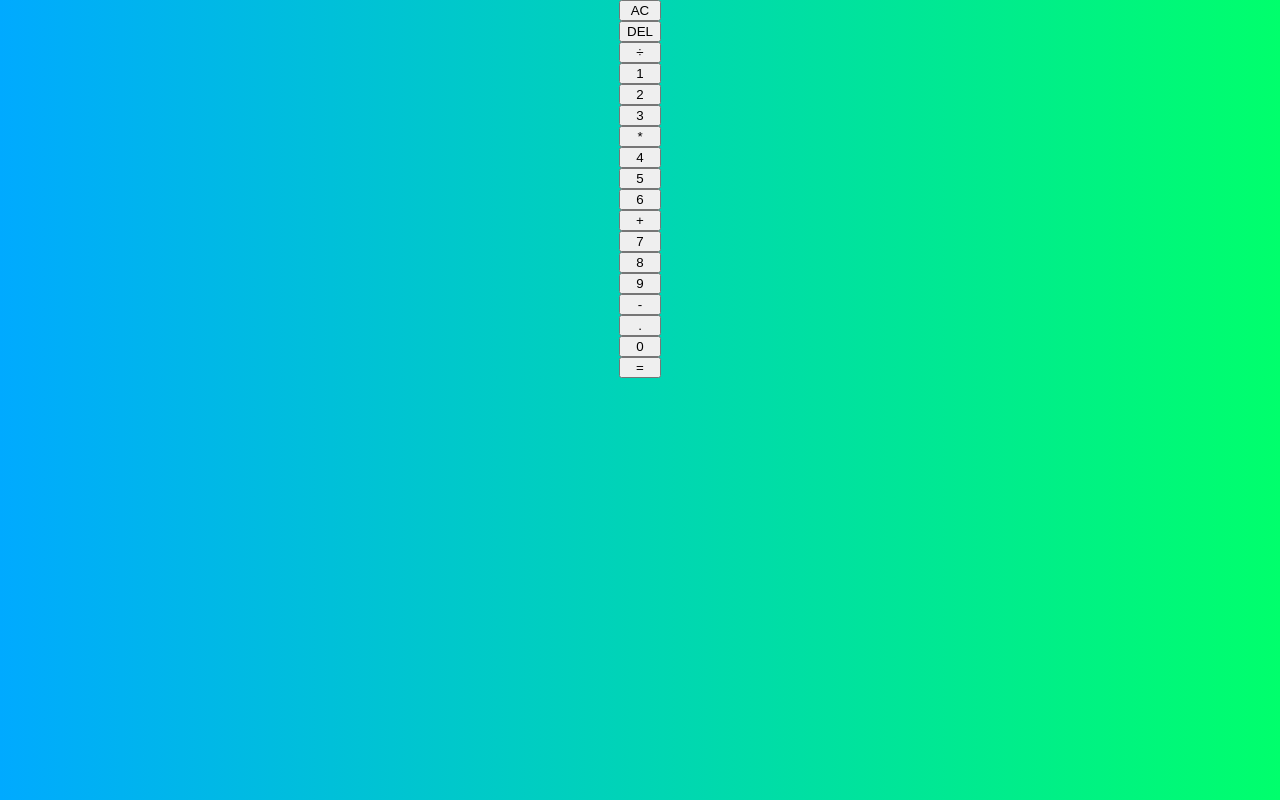
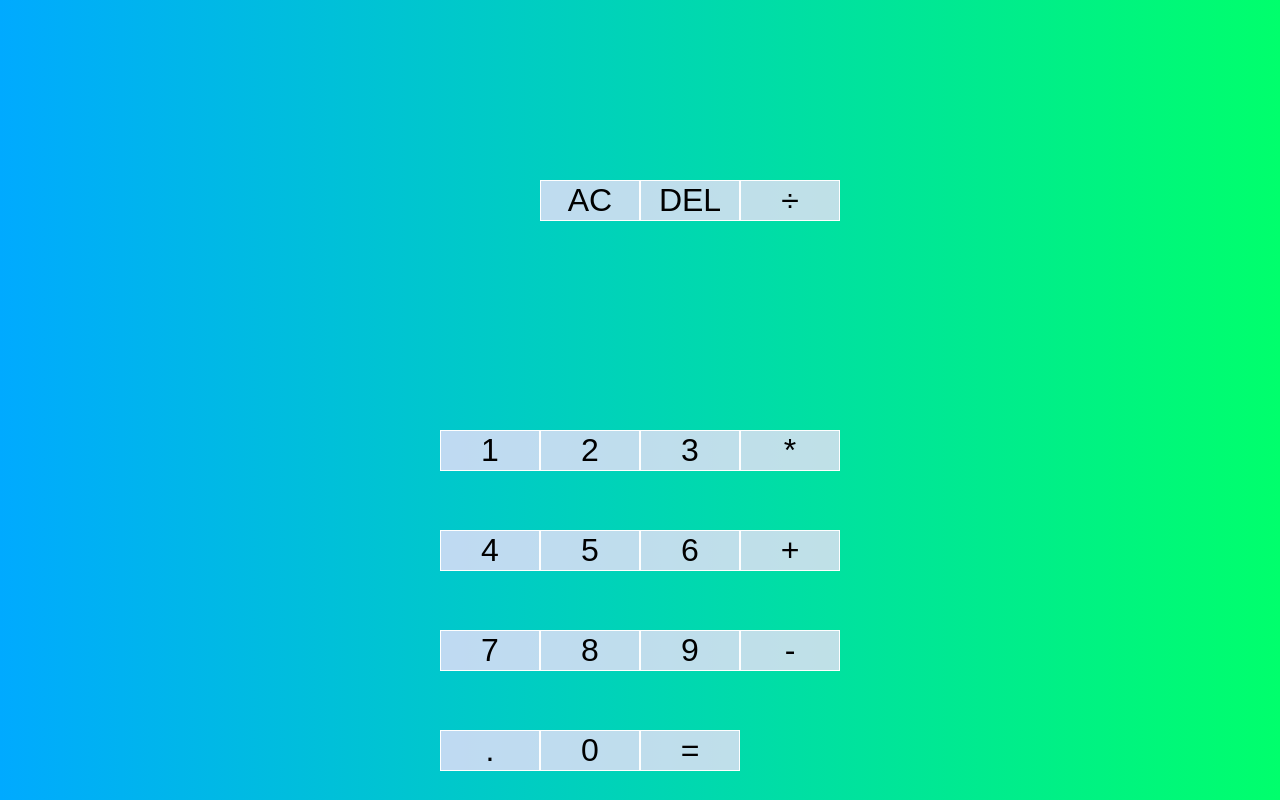
Before and after one commit to sunilsuraci/Calculator, a plain HTML site: page index.html in a window 1280 px wide. Drawn offline with Linux system fonts and the light colour scheme.

Commit message:
add button and grid

```diff
--- a/style.css
+++ b/style.css
@@ -14,4 +14,15 @@ body {
     display: grid;
     justify-content: center;
     align-items: center;
+    min-height: 100vh;
+    grid-template-columns: repeat(4, 100px);
+    grid-template-rows: minmax(120px, auto) repeat(4, 100px);
 }
+
+.calculator-grid > button {
+    cursor: pointer;
+    font-size: 2rem;
+    border: 1px solid white;
+    outline: none;
+    background-color: rgba(255, 225, 255, .75);
+}
```
